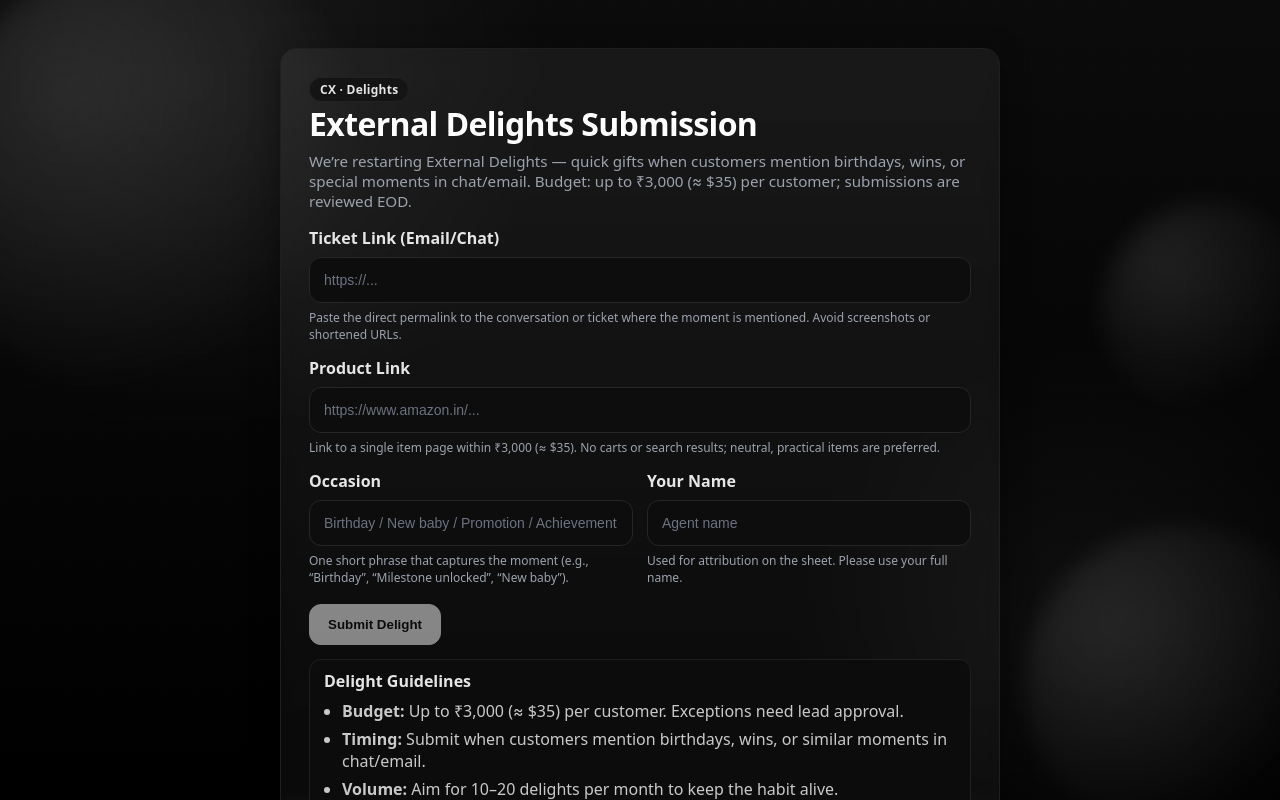
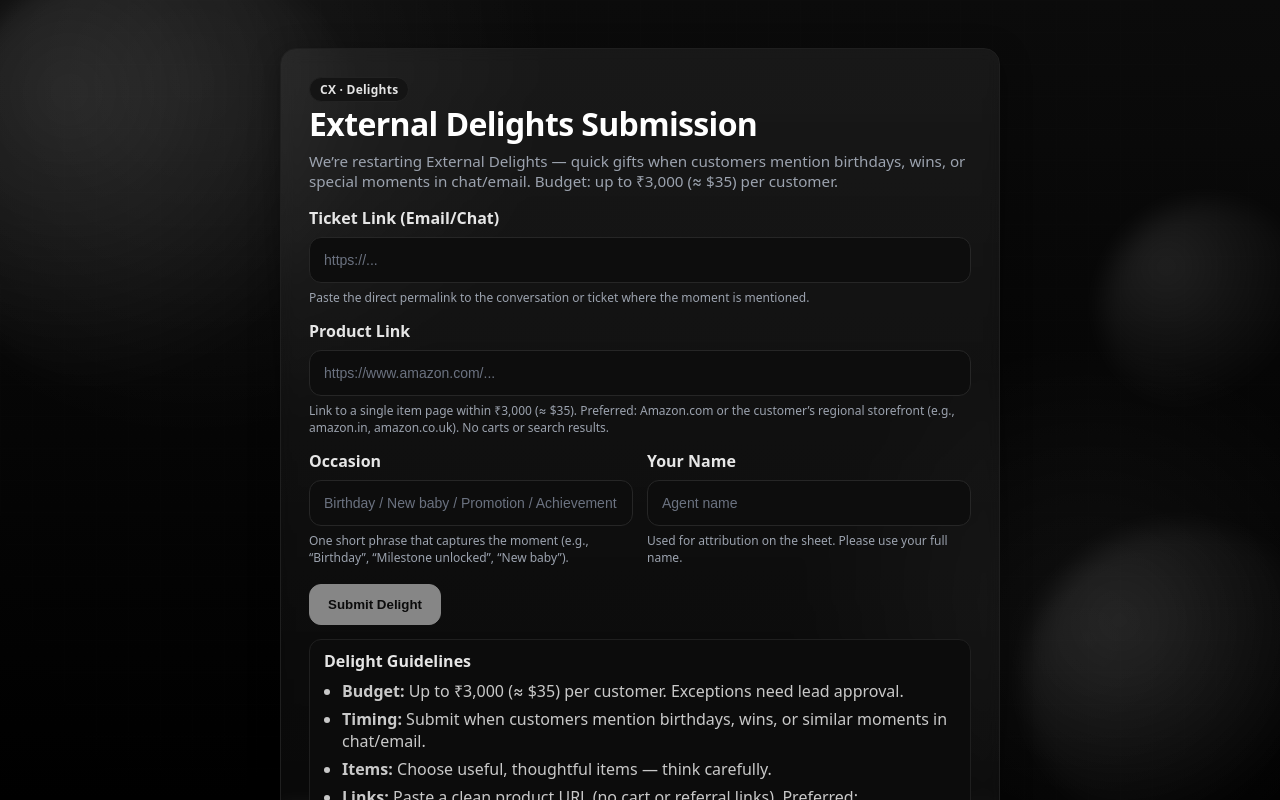
Before and after one commit to ayushmokal/cx-delights, a Next.js app: page / in a window 1280 px wide. Both pictures are taken after a click on the heading "Delight Guidelines". Shown: the top 800 px of the page. Built offline with nearby package versions, Linux system fonts and the light colour scheme.

Commit message:
copy: remove EOD mention and volume/fulfilment bullets; simplify Items guidance; add Amazon/regional preference for product links; clean ticket hint

```diff
--- a/app/page.tsx
+++ b/app/page.tsx
@@ -111,19 +111,19 @@ export default function Page() {
       <div className="card">
         <span className="badge">CX · Delights</span>
         <h1>External Delights Submission</h1>
-        <p className="small">We’re restarting External Delights — quick gifts when customers mention birthdays, wins, or special moments in chat/email. Budget: up to ₹3,000 (≈ $35) per customer; submissions are reviewed EOD.</p>
+        <p className="small">We’re restarting External Delights — quick gifts when customers mention birthdays, wins, or special moments in chat/email. Budget: up to ₹3,000 (≈ $35) per customer.</p>
 
         {/* examples removed by request */}
         <form onSubmit={onSubmit}>
           <label htmlFor="ticket">Ticket Link (Email/Chat)</label>
           <input id="ticket" type="url" placeholder="https://..." required value={form.ticketLink}
                  onChange={(e)=>setForm(f=>({...f, ticketLink:e.target.value}))} />
-          <p className="hint">Paste the direct permalink to the conversation or ticket where the moment is mentioned. Avoid screenshots or shortened URLs.</p>
+          <p className="hint">Paste the direct permalink to the conversation or ticket where the moment is mentioned.</p>
 
           <label htmlFor="product">Product Link</label>
-          <input id="product" type="url" placeholder="https://www.amazon.in/..." required value={form.productLink}
+          <input id="product" type="url" placeholder="https://www.amazon.com/..." required value={form.productLink}
                  onChange={(e)=>setForm(f=>({...f, productLink:e.target.value}))} />
-          <p className="hint">Link to a single item page within ₹3,000 (≈ $35). No carts or search results; neutral, practical items are preferred.</p>
+          <p className="hint">Link to a single item page within ₹3,000 (≈ $35). Preferred: Amazon.com or the customer’s regional storefront (e.g., amazon.in, amazon.co.uk). No carts or search results.</p>
 
           <div className="row">
             <div>
@@ -156,10 +156,8 @@ export default function Page() {
             <ul>
               <li><b>Budget:</b> Up to ₹3,000 (≈ $35) per customer. Exceptions need lead approval.</li>
               <li><b>Timing:</b> Submit when customers mention birthdays, wins, or similar moments in chat/email.</li>
-              <li><b>Volume:</b> Aim for 10–20 delights per month to keep the habit alive.</li>
-              <li><b>Fulfilment:</b> Requests are batched and processed EOD via Amazon or regional retailers.</li>
-              <li><b>Items:</b> Favor neutral, useful items. Avoid sizing‑specific apparel, personalized goods, or gift cards unless approved.</li>
-              <li><b>Links:</b> Paste a clean product URL (no cart or referral links). Regional storefronts are fine.</li>
+              <li><b>Items:</b> Choose useful, thoughtful items — think carefully.</li>
+              <li><b>Links:</b> Paste a clean product URL (no cart or referral links). Preferred: Amazon.com or the customer’s regional storefront.</li>
               <li><b>Privacy:</b> Don’t include addresses or extra PII here—only the ticket link. Logistics are handled separately.</li>
               <li><b>Review:</b> Submissions may be adjusted or declined if they fall outside policy.</li>
             </ul>
```
